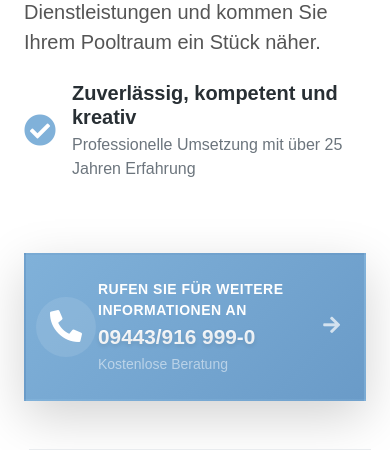
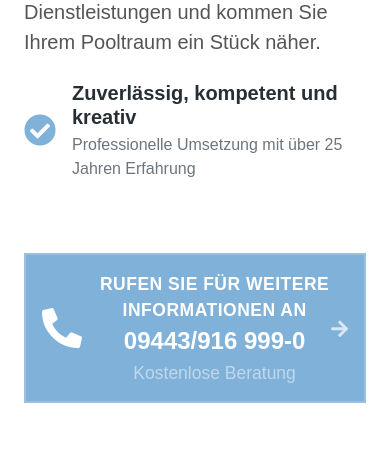
Before and after one commit to enisgjinii/tf-schwimmbadbau, a PHP site: page / in a window 390 px wide. Shown: the part 2322-2772 px from the top of the page. Run offline with PHP 8.4, Linux system fonts and the light colour scheme; some libraries are stand-ins or nearby versions; some web fonts are replaced.

Commit message:
Refactor contact information section in index.php to use a button for better accessibility and visual appeal. Update CSS to ensure responsive design for mobile devices by adjusting width and height of the contact card.

```diff
--- a/css/style.css
+++ b/css/style.css
@@ -85,7 +85,8 @@
 
 @media (max-width: 768px) {
     .contact-info-card {
-        max-width: 100% !important;
+        width: 100% !important;
+        height: 100px !important;
         margin: 0 auto;
     }
 
--- a/index.php
+++ b/index.php
@@ -290,19 +290,17 @@
           </div>
         </div>
         <div class="col-lg-6 d-flex justify-content-end">
-          <div class="contact-info-card bg-primary d-flex align-items-center py-4 px-4 shadow-lg" style="max-width: 450px; border-radius: 0; transition: all 0.3s ease; cursor: pointer;" onclick="window.location.href='tel:094439169990'">
-            <div class="contact-icon-wrapper me-3">
-              <i class="fa fa-2x fa-phone-alt text-white" style="transition: transform 0.3s ease;"></i>
+          <a href="tel:094439169990" class="btn btn-primary btn-lg d-flex align-items-center justify-content-between" style="width: 400px; height: 150px; border-radius: 0; border: 2px solid rgba(255,255,255,0.2); text-decoration: none;">
+            <div class="d-flex align-items-center">
+              <i class="fa fa-2x fa-phone-alt text-white me-3"></i>
+              <div>
+                <p class="text-white mb-1 small fw-bold text-uppercase" style="letter-spacing: 0.5px;">Rufen Sie für weitere Informationen an</p>
+                <h4 class="text-white mb-0 fw-bold" style="font-size: 1.5rem;">09443/916 999-0</h4>
+                <small class="text-white-50 d-block mt-1">Kostenlose Beratung</small>
+              </div>
             </div>
-            <div class="contact-details">
-              <p class="text-white mb-1 small fw-bold text-uppercase" style="letter-spacing: 0.5px;">Rufen Sie für weitere Informationen an</p>
-              <h4 class="text-white mb-0 fw-bold" style="font-size: 1.5rem;">09443/916 999-0</h4>
-              <small class="text-white-50 d-block mt-1">Kostenlose Beratung</small>
-            </div>
-            <div class="ms-auto">
-              <i class="fas fa-arrow-right text-white" style="font-size: 1.2rem; opacity: 0.7;"></i>
-            </div>
-          </div>
+            <i class="fas fa-arrow-right text-white" style="font-size: 1.2rem; opacity: 0.7;"></i>
+          </a>
         </div>
       </div>
       <div class="container-fluid px-0">
```
